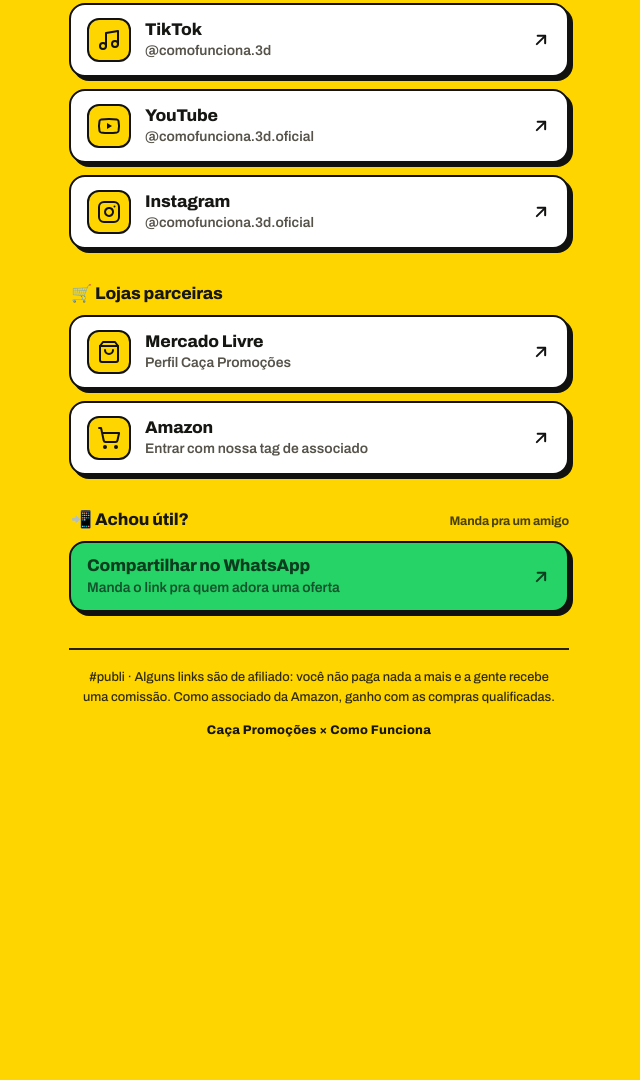
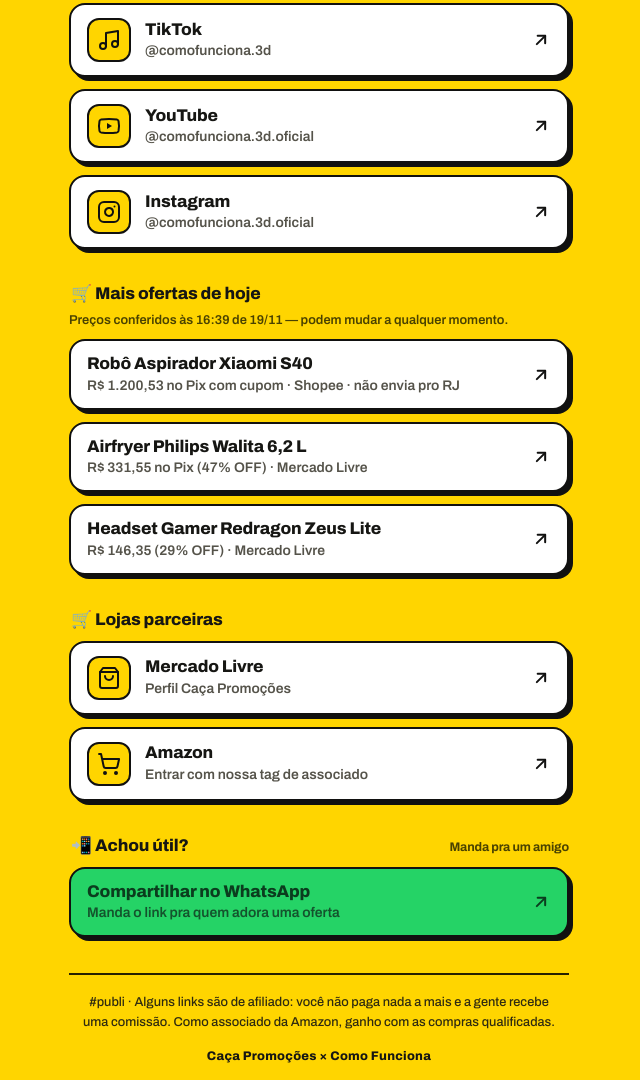
Before and after one commit to achadododia59/achadododia59.github.io, a plain HTML site: page index.html in a window 1280 px wide. Shown: the part 857-1937 px from the top of the page, without its empty margins (321-961 px from the left). Before the commit the page ends 1642 px from the top, so only its background shows below. Drawn offline with Linux system fonts and the light colour scheme.

Commit message:
Seção Mais ofertas de hoje

```diff
--- a/index.html
+++ b/index.html
@@ -183,6 +183,10 @@
       .destaque-info { margin: 0 0 6px; font-size: .92rem; line-height: 1.5; color: #EDEDE6; }
       .destaque-carimbo { margin: 0 0 14px; font-size: .78rem; font-weight: 600; color: #CFCFAF; }
 
+
+      /* ---------- Mais ofertas ---------- */
+      .ofertas-nota { margin: -2px 0 12px; font-size: .8rem; font-weight: 600; color: var(--muted-on-yellow); }
+
       /* ---------- Compartilhar ---------- */
       .btn-share { background: #25D366; color: #0B3D1E; box-shadow: 4px 4px 0 var(--black); }
       .btn-share .icon { background: var(--black); color: #25D366; border: 2px solid var(--black); }
@@ -333,6 +337,37 @@
         </div>
       </section>
 
+
+      <!-- OFERTAS-INICIO: as rodadas substituem TODO o miolo entre OFERTAS-INICIO e OFERTAS-FIM pelas DEMAIS ofertas postadas no dia (fora a do destaque), no mesmo formato de linhas compactas, com a nota de conferência da rodada. -->
+      <section aria-labelledby="sec-ofertas-dia">
+        <h2 id="sec-ofertas-dia">🛒 Mais ofertas de hoje</h2>
+        <p class="ofertas-nota">Preços conferidos às 16:39 de 19/11 — podem mudar a qualquer momento.</p>
+        <div class="links">
+          <a data-goatcounter-click="oferta-shopee" class="btn btn-light" href="https://s.shopee.com.br/20x4MgRsuJ" target="_blank" rel="noopener noreferrer" aria-label="Robô Aspirador Xiaomi S40 — ver na Shopee (abre em nova aba)">
+            <span class="txt">
+              <span class="t">Robô Aspirador Xiaomi S40</span>
+              <span class="s">R$ 1.200,53 no Pix com cupom · Shopee · não envia pro RJ</span>
+            </span>
+            <span class="arrow" aria-hidden="true"><svg viewBox="0 0 24 24" fill="none" stroke="currentColor" stroke-width="2.4" stroke-linecap="round" stroke-linejoin="round"><path d="M7 17 17 7"></path><path d="M8 7h9v9"></path></svg></span>
+          </a>
+          <a data-goatcounter-click="oferta-mercadolivre" class="btn btn-light" href="https://meli.la/2Ye7qjr" target="_blank" rel="noopener noreferrer" aria-label="Airfryer Philips Walita 6,2 L — ver na Mercado Livre (abre em nova aba)">
+            <span class="txt">
+              <span class="t">Airfryer Philips Walita 6,2 L</span>
+              <span class="s">R$ 331,55 no Pix (47% OFF) · Mercado Livre</span>
+            </span>
+            <span class="arrow" aria-hidden="true"><svg viewBox="0 0 24 24" fill="none" stroke="currentColor" stroke-width="2.4" stroke-linecap="round" stroke-linejoin="round"><path d="M7 17 17 7"></path><path d="M8 7h9v9"></path></svg></span>
+          </a>
+          <a data-goatcounter-click="oferta-mercadolivre" class="btn btn-light" href="https://meli.la/1BNy4Ch" target="_blank" rel="noopener noreferrer" aria-label="Headset Gamer Redragon Zeus Lite — ver na Mercado Livre (abre em nova aba)">
+            <span class="txt">
+              <span class="t">Headset Gamer Redragon Zeus Lite</span>
+              <span class="s">R$ 146,35 (29% OFF) · Mercado Livre</span>
+            </span>
+            <span class="arrow" aria-hidden="true"><svg viewBox="0 0 24 24" fill="none" stroke="currentColor" stroke-width="2.4" stroke-linecap="round" stroke-linejoin="round"><path d="M7 17 17 7"></path><path d="M8 7h9v9"></path></svg></span>
+          </a>
+        </div>
+      </section>
+      <!-- OFERTAS-FIM -->
+
       <section aria-labelledby="sec-lojas">
         <h2 id="sec-lojas">🛒 Lojas parceiras</h2>
         <div class="links">
```
